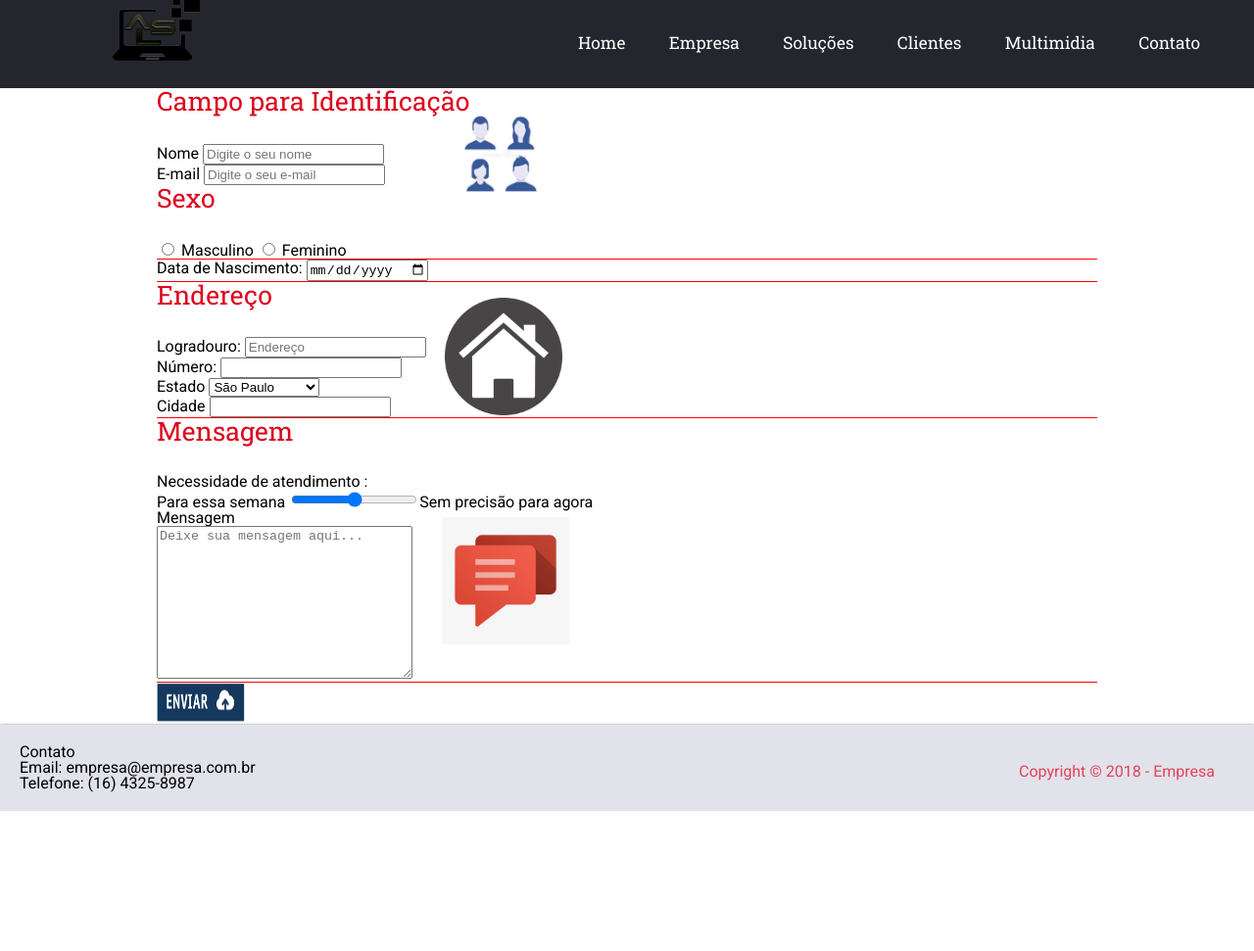
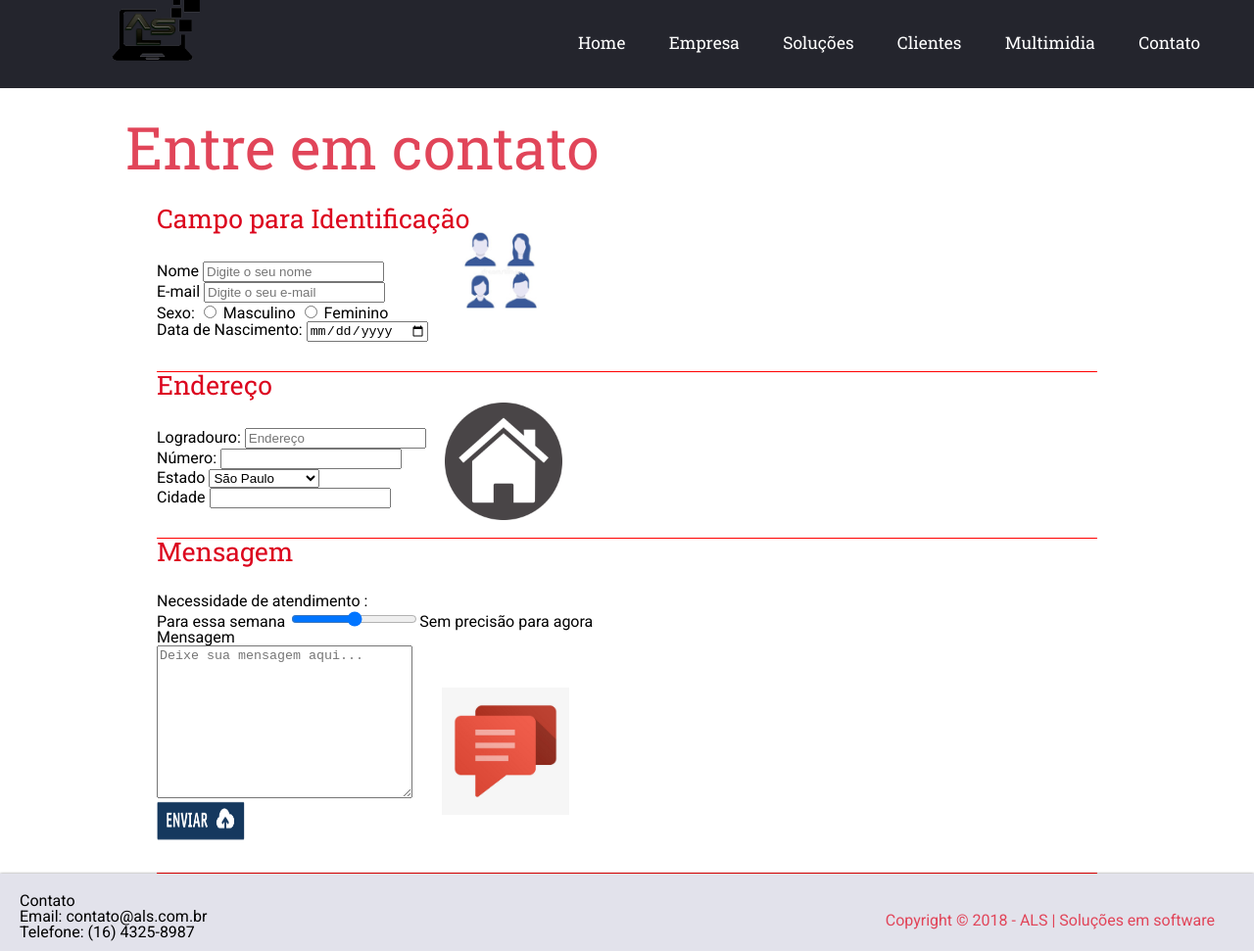
Before and after one commit to andradesaulo/projeto_site, a plain HTML site: page contato.html in a window 1280 px wide. Shown: the whole page at 98% size. Before the commit the page ends 828 px from the top, so only its background shows below. Drawn offline with Linux system fonts and the light colour scheme.

Commit message:
algumas_correções

```diff
--- a/_css/contato.css
+++ b/_css/contato.css
@@ -5,7 +5,6 @@
 input:hover {
 	background-color: #e2e2ebff;
 }
-
 legend{
 	color: #dc051e ; /*cor da legenda*/
 	font-weight: normal;
@@ -15,15 +14,9 @@ legend{
 	margin-bottom: 30px;
 }
 fieldset{
+	padding-bottom: 30px;
 	border-bottom: 1px solid red;
-
-
-
 }
-fieldset#sexo {
-
-}
-
 fieldset#usuario {
 	background:url("../_imagens/usuario-contato.jpg") no-repeat ;
 	background-size: 100px;
@@ -38,7 +31,6 @@ fieldset#mensagem {
 	background:url("../_imagens/mensagem2.jpg") no-repeat ;
 	background-position: 35% 70%;
 	background-size: 130px;
-
 }
 #botao{
 	margin-left: 140px;
@@ -49,3 +41,11 @@ fieldset#mensagem {
 p {
 	text-indent: 0px;
 }
+
+#titulo {
+	font-family: "Roboto Slab", serif;
+	font-size: 45pt;
+	margin: 30px 0px 30px 0px;
+	color: #e14559;
+	text-align: left;
+}
--- a/_css/solucoes.css
+++ b/_css/solucoes.css
@@ -22,14 +22,14 @@
     margin-left: auto;
 }
 
-h1, h2, h3 {
+#interface h1, h2, h3 {
     margin-bottom: 20px;
     font-weight: 300;
 }
 .content-1-3 p {
     padding: 0 20px;
 }
-p {
+#interface p {
     font-size: 14px;
     line-height: 1.6;
     margin: 15px 0;
--- a/contato.html
+++ b/contato.html
@@ -2,7 +2,7 @@
     <html lang="pt-br">
     <head>
         <meta charset="UTF-8"/>
-        <title>ALS|SOLUÇÕES</title>
+        <title>ALS | SOLUÇÕES</title>
         <link rel="stylesheet" type="text/css" href="_css/reset.css"/>
         <link rel="stylesheet" type="text/css" href="_css/index.css" />
         <link rel="stylesheet" type="text/css" href="_css/contato.css" />
@@ -10,7 +10,6 @@
         <link href="https://fonts.googleapis.com/css?family=Roboto:300,400" rel="stylesheet"/>
     </head>
     <body>
-
         <header id="cabecalho">
             <hgroup>
                 <figure id="logo-empresa">
@@ -30,6 +29,7 @@
         </header>
     <div id="interface">
         <section>
+            <h1 id="titulo">Entre em contato</h1>
             <form id="contato" action="mmedia.html">
                 <fieldset id="usuario">
                     <legend> Campo para Identificação </legend>
@@ -40,23 +40,18 @@
                         <input type="text" id="nome" placeholder="Digite o seu nome"/>
                     </p>
                     <p>
-                                <label for="email">
-                                E-mail
-                                </label>
+                        <label for="email">E-mail</label>
                         <input type="text" id="email" placeholder="Digite o seu e-mail"/>
                     </p>
-                            <fieldset id="sexo">
-                                <legend> Sexo </legend>
+                    <p>
+                        <label>Sexo:</label>
                         <input type="radio" id="masculino" name="sexo">
                         Masculino
                         <input type="radio" id="feminino" name="sexo">
                         Feminino
-
-                            </fieldset>
+                    </p>
                     <p>
-                                <label for="data">
-                                Data de Nascimento:
-                                </label>
+                        <label for="data">Data de Nascimento:</label>
                         <input type="date" id="data"/>
                     </p>
                 </fieldset>
@@ -116,17 +111,18 @@
                     <p>
                         <textarea id="mensagem" rows="10" cols="30" placeholder="Deixe sua mensagem aqui..."></textarea>
                     </p>
+                    <input type="image" id="botao" src="_imagens/botao_enviar.2.png"/>
+
                 </fieldset>
-                        <input type="image" id="botao" src="_imagens/botao_enviar.2.png"/>
             </form>
         </section>
     </div>
     <footer id="rodape">
-                 <P>Contato<br/>
-                    Email: empresa@empresa.com.br<br/>
+        <p>Contato<br/>
+            Email: contato@als.com.br<br/>
             Telefone: (16) 4325-8987<br/>
-                </P>
-                <p id="copyright">Copyright &copy; 2018 - Empresa
+        </p>
+        <p id="copyright">Copyright &copy; 2018 - ALS | Soluções em software
         </p>
     </footer>
     </div>
```
Also changed, not shown: clientes.html (+2 -5 lines), empresa.html (+3 -3 lines), mmedia.html (+6 -6 lines), solucoes.html (+2 -2 lines). Lines whose indentation alone changed are shown as unchanged.
